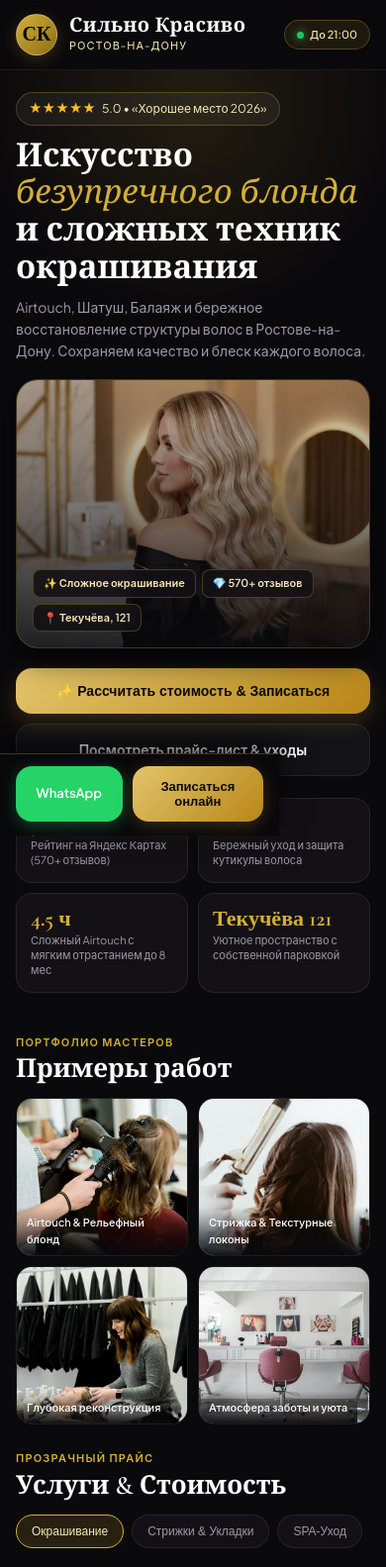
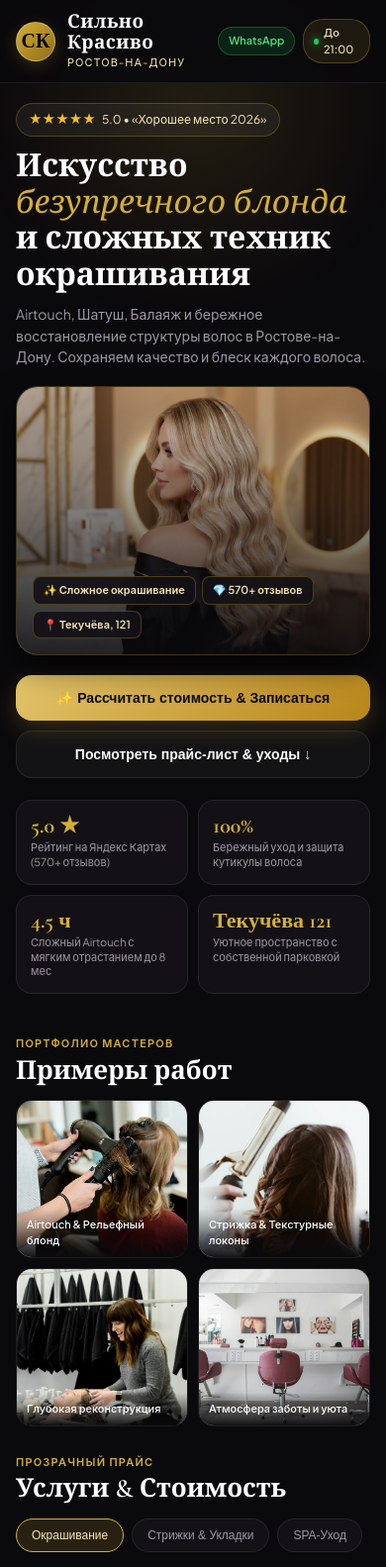
Before and after one commit to VOICEEEEEEE/codec-portfolio, a plain HTML site: page silno-krasivo/index.html in a window 390 px wide. Shown: the top 1583 px of the page at 99% size. Drawn offline with nearby package versions, Linux system fonts and the light colour scheme.

Commit message:
Fix mobile UX: remove broken bottom bar, add luxury blonde hero v3, bulletproof smooth scroll and calculator modal

```diff
--- a/silno-krasivo/index.html
+++ b/silno-krasivo/index.html
@@ -3,6 +3,10 @@
 <head>
   <meta charset="UTF-8">
   <meta name="viewport" content="width=device-width, initial-scale=1.0, maximum-scale=1.0, user-scalable=no, viewport-fit=cover">
+  <meta http-equiv="Cache-Control" content="no-cache, no-store, must-revalidate">
+  <meta http-equiv="Pragma" content="no-cache">
+  <meta http-equiv="Expires" content="0">
+
   <title>Салон красоты «Сильно Красиво» | Ростов-на-Дону, Текучёва 121</title>
   <meta name="description" content="Салон эстетики и колористики волос «Сильно Красиво» в Ростове-на-Дону. Сложное окрашивание, Airtouch, безупречный блонд, авторские стрижки и премиальный уход. Текучёва, 121. Онлайн-запись 24/7.">
 
@@ -49,7 +53,7 @@
       font-family: 'Plus Jakarta Sans', -apple-system, BlinkMacSystemFont, sans-serif;
       line-height: 1.5;
       overflow-x: hidden;
-      padding-bottom: 110px;
+      padding-bottom: 40px;
     }
 
     h1, h2, h3, h4, .font-serif {
@@ -78,12 +82,13 @@
 
     /* Header */
     header {
-      padding: 14px 0;
+      padding: 12px 0;
       border-bottom: 1px solid var(--border-subtle);
       position: sticky;
       top: 0;
       background: rgba(10, 9, 12, 0.94);
       backdrop-filter: blur(16px);
+      -webkit-backdrop-filter: blur(16px);
       z-index: 100;
     }
 
@@ -101,8 +106,8 @@
     }
 
     .brand-crest {
-      width: 42px;
-      height: 42px;
+      width: 40px;
+      height: 40px;
       border-radius: 50%;
       background: linear-gradient(135deg, #d4af37 0%, #8c6d16 100%);
       display: flex;
@@ -118,7 +123,7 @@
     }
 
     .brand-info h1 {
-      font-size: 20px;
+      font-size: 19px;
       font-weight: 700;
       letter-spacing: 0.5px;
       color: var(--text-main);
@@ -133,13 +138,19 @@
       margin-top: 1px;
     }
 
+    .header-right {
+      display: flex;
+      align-items: center;
+      gap: 8px;
+    }
+
     .status-badge {
       display: flex;
       align-items: center;
-      gap: 6px;
+      gap: 5px;
       background: rgba(212, 175, 55, 0.1);
       border: 1px solid var(--gold-border);
-      padding: 6px 12px;
+      padding: 5px 10px;
       border-radius: 20px;
       font-size: 11px;
       color: var(--gold-light);
@@ -147,17 +158,36 @@
     }
 
     .status-dot {
-      width: 7px;
-      height: 7px;
+      width: 6px;
+      height: 6px;
       background-color: #22c55e;
       border-radius: 50%;
       box-shadow: 0 0 8px #22c55e;
     }
 
+    .header-wa-btn {
+      display: flex;
+      align-items: center;
+      gap: 4px;
+      background: rgba(37, 211, 102, 0.12);
+      border: 1px solid rgba(37, 211, 102, 0.3);
+      color: #4ade80;
+      padding: 5px 10px;
+      border-radius: 20px;
+      font-size: 11px;
+      font-weight: 600;
+      text-decoration: none;
+      transition: var(--transition);
+    }
+
+    .header-wa-btn:hover {
+      background: rgba(37, 211, 102, 0.2);
+    }
+
     /* Hero Section */
     .hero {
       position: relative;
-      padding: 22px 0 16px;
+      padding: 20px 0 16px;
       z-index: 1;
     }
 
@@ -180,7 +210,7 @@
     }
 
     .hero-title {
-      font-size: 33px;
+      font-size: 32px;
       font-weight: 600;
       line-height: 1.15;
       margin-bottom: 10px;
@@ -215,13 +245,13 @@
       height: 270px;
       object-fit: cover;
       display: block;
-      filter: brightness(0.92);
+      filter: brightness(0.95);
     }
 
     .hero-overlay {
       position: absolute;
       inset: 0;
-      background: linear-gradient(180deg, rgba(10, 9, 12, 0.05) 0%, rgba(10, 9, 12, 0.88) 100%);
+      background: linear-gradient(180deg, rgba(10, 9, 12, 0.02) 0%, rgba(10, 9, 12, 0.88) 100%);
       display: flex;
       flex-direction: column;
       justify-content: flex-end;
@@ -343,6 +373,52 @@
       line-height: 1.2;
     }
 
+    /* Works Gallery Grid */
+    .gallery-grid {
+      display: grid;
+      grid-template-columns: repeat(2, 1fr);
+      gap: 10px;
+      margin-bottom: 28px;
+    }
+
+    .gallery-item {
+      position: relative;
+      border-radius: var(--radius-md);
+      overflow: hidden;
+      border: 1px solid var(--border-subtle);
+      height: 160px;
+    }
+
+    .gallery-item img {
+      width: 100%;
+      height: 100%;
+      object-fit: cover;
+      display: block;
+      transition: transform 0.3s ease;
+    }
+
+    .gallery-item:hover img {
+      transform: scale(1.04);
+    }
+
+    .gallery-label {
+      position: absolute;
+      bottom: 0;
+      inset-x: 0;
+      left: 0;
+      right: 0;
+      background: linear-gradient(180deg, transparent, rgba(10, 9, 12, 0.95));
+      padding: 8px 10px;
+      font-size: 11px;
+      font-weight: 500;
+      color: #fff;
+    }
+
+    /* Price Section */
+    #prices {
+      scroll-margin-top: 80px;
+    }
+
     /* Price Tabs */
     .price-tabs {
       display: flex;
@@ -381,7 +457,7 @@
       display: flex;
       flex-direction: column;
       gap: 10px;
-      margin-bottom: 26px;
+      margin-bottom: 28px;
       animation: fadeIn 0.25s ease-in-out;
     }
 
@@ -462,51 +538,12 @@
       cursor: pointer;
     }
 
-    /* Works Gallery Grid */
-    .gallery-grid {
-      display: grid;
-      grid-template-columns: repeat(2, 1fr);
-      gap: 10px;
-      margin-bottom: 26px;
-    }
-
-    .gallery-item {
-      position: relative;
-      border-radius: var(--radius-md);
-      overflow: hidden;
-      border: 1px solid var(--border-subtle);
-      height: 160px;
-    }
-
-    .gallery-item img {
-      width: 100%;
-      height: 100%;
-      object-fit: cover;
-      display: block;
-      transition: transform 0.3s ease;
-    }
-
-    .gallery-item:hover img {
-      transform: scale(1.04);
-    }
-
-    .gallery-label {
-      position: absolute;
-      bottom: 0;
-      inset-x: 0;
-      background: linear-gradient(180deg, transparent, rgba(10, 9, 12, 0.95));
-      padding: 8px 10px;
-      font-size: 11px;
-      font-weight: 500;
-      color: #fff;
-    }
-
     /* FAQ Section */
     .faq-list {
       display: flex;
       flex-direction: column;
       gap: 8px;
-      margin-bottom: 26px;
+      margin-bottom: 28px;
     }
 
     .faq-item {
@@ -555,7 +592,7 @@
       display: flex;
       flex-direction: column;
       gap: 10px;
-      margin-bottom: 26px;
+      margin-bottom: 28px;
     }
 
     .review-card {
@@ -595,7 +632,7 @@
       border: 1px solid var(--gold-border);
       border-radius: var(--radius-lg);
       padding: 18px;
-      margin-bottom: 26px;
+      margin-bottom: 22px;
       box-shadow: 0 10px 30px rgba(0, 0, 0, 0.4);
     }
 
@@ -645,6 +682,36 @@
       background: rgba(212, 175, 55, 0.1);
     }
 
+    /* Big Bottom CTA Banner */
+    .cta-banner-card {
+      background: linear-gradient(135deg, #1b1720 0%, #110f14 100%);
+      border: 1px solid var(--gold-border);
+      border-radius: var(--radius-lg);
+      padding: 22px 18px;
+      margin-bottom: 24px;
+      text-align: center;
+      box-shadow: 0 10px 25px rgba(0, 0, 0, 0.5);
+    }
+
+    .cta-banner-title {
+      font-size: 22px;
+      font-weight: 700;
+      color: #fff;
+      margin-bottom: 6px;
+    }
+
+    .cta-banner-desc {
+      font-size: 13px;
+      color: var(--text-muted);
+      margin-bottom: 16px;
+      line-height: 1.45;
+    }
+
+    .cta-banner-btns {
+      display: flex;
+      gap: 10px;
+    }
+
     /* Demo Badge Footer */
     .codec-badge {
       background: rgba(20, 18, 24, 0.95);
@@ -673,67 +740,13 @@
       text-decoration: underline;
     }
 
-    /* Fixed Bottom Action Bar */
-    .sticky-bar {
-      position: fixed;
-      bottom: 0;
-      inset-x: 0;
-      background: rgba(10, 9, 12, 0.96);
-      backdrop-filter: blur(20px);
-      border-top: 1px solid var(--gold-border);
-      padding: 12px 16px;
-      padding-bottom: max(14px, env(safe-area-inset-bottom));
-      z-index: 200;
-      box-shadow: 0 -8px 24px rgba(0, 0, 0, 0.7);
-    }
-
-    .sticky-bar-inner {
-      max-width: 480px;
-      margin: 0 auto;
-      display: flex;
-      gap: 10px;
-    }
-
-    .btn-wa {
-      background: #25d366;
-      color: #fff;
-      font-weight: 600;
-      flex: 1;
-      padding: 13px 12px;
-      border-radius: var(--radius-md);
-      font-size: 13px;
-      display: flex;
-      align-items: center;
-      justify-content: center;
-      gap: 6px;
-      text-decoration: none;
-      box-shadow: 0 4px 16px rgba(37, 211, 102, 0.3);
-    }
-
-    .btn-main-cta {
-      background: linear-gradient(135deg, #e3c46b 0%, #b88619 100%);
-      color: #0c0a0e;
-      font-weight: 700;
-      flex: 1.3;
-      padding: 13px 12px;
-      border-radius: var(--radius-md);
-      font-size: 13px;
-      display: flex;
-      align-items: center;
-      justify-content: center;
-      gap: 6px;
-      text-decoration: none;
-      box-shadow: 0 4px 18px var(--gold-glow);
-      cursor: pointer;
-      border: none;
-    }
-
     /* Interactive Booking Calculator Modal */
     .modal-overlay {
       position: fixed;
       inset: 0;
-      background: rgba(0, 0, 0, 0.75);
+      background: rgba(0, 0, 0, 0.8);
       backdrop-filter: blur(8px);
+      -webkit-backdrop-filter: blur(8px);
       z-index: 999;
       display: none;
       align-items: flex-end;
@@ -855,9 +868,14 @@
           <p>Ростов-на-Дону</p>
         </div>
       </a>
-      <div class="status-badge">
-        <span class="status-dot"></span>
-        <span>До 21:00</span>
+      <div class="header-right">
+        <a href="https://wa.me/79381621629?text=Здравствуйте!%20Хочу%20записаться%20в%20салон%20«Сильно%20Красиво»" class="header-wa-btn">
+          <span>WhatsApp</span>
+        </a>
+        <div class="status-badge">
+          <span class="status-dot"></span>
+          <span>До 21:00</span>
+        </div>
       </div>
     </div>
   </header>
@@ -881,7 +899,7 @@
 
       <!-- Hero Visual -->
       <div class="hero-visual">
-        <img src="images/hero_blonde.jpg" alt="Блонд салон Сильно Красиво" class="hero-img">
+        <img src="images/hero_blonde_v3.jpg?v=3" alt="Блонд салон Сильно Красиво" class="hero-img">
         <div class="hero-overlay">
           <div class="hero-tags">
             <span class="hero-tag">✨ Сложное окрашивание</span>
@@ -893,12 +911,12 @@
 
       <!-- Quick Action Buttons -->
       <div class="cta-group">
-        <button onclick="openBookingModal('Airtouch / Сложное окрашивание')" class="btn btn-gold">
+        <button onclick="openBookingModal('Airtouch / Сложное окрашивание', 7500)" class="btn btn-gold">
           <span>✨ Рассчитать стоимость & Записаться</span>
         </button>
-        <a href="#prices" class="btn btn-secondary">
-          <span>Посмотреть прайс-лист & уходы</span>
-        </a>
+        <button onclick="scrollToPrices()" class="btn btn-secondary">
+          <span>Посмотреть прайс-лист & уходы ↓</span>
+        </button>
       </div>
 
       <!-- Trust Stats Grid -->
@@ -923,7 +941,7 @@
     </section>
 
     <!-- Works Gallery Preview -->
-    <section style="margin-bottom: 26px;">
+    <section style="margin-bottom: 28px;">
       <div class="section-header">
         <div class="section-tag">Портфолио мастеров</div>
         <h3 class="section-title">Примеры работ</h3>
@@ -931,26 +949,26 @@
 
       <div class="gallery-grid">
         <div class="gallery-item">
-          <img src="images/airtouch.jpg" alt="Airtouch Сильно Красиво">
+          <img src="images/airtouch.jpg?v=3" alt="Airtouch Сильно Красиво">
           <div class="gallery-label">Airtouch & Рельефный блонд</div>
         </div>
         <div class="gallery-item">
-          <img src="images/styling.jpg" alt="Стрижки и укладки">
+          <img src="images/styling.jpg?v=3" alt="Стрижки и укладки">
           <div class="gallery-label">Стрижка & Текстурные локоны</div>
         </div>
         <div class="gallery-item">
-          <img src="images/care_treatment.jpg" alt="Уход за волосами">
+          <img src="images/care_treatment.jpg?v=3" alt="Уход за волосами">
           <div class="gallery-label">Глубокая реконструкция</div>
         </div>
         <div class="gallery-item">
-          <img src="images/salon_interior.jpg" alt="Интерьер салона">
+          <img src="images/salon_interior.jpg?v=3" alt="Интерьер салона">
           <div class="gallery-label">Атмосфера заботы и уюта</div>
         </div>
       </div>
     </section>
 
     <!-- Price Section with Interactive Tabs -->
-    <section id="prices" style="margin-bottom: 26px;">
+    <section id="prices" style="margin-bottom: 28px;">
       <div class="section-header">
         <div class="section-tag">Прозрачный прайс</div>
         <h3 class="section-title">Услуги & Стоимость</h3>
@@ -1121,7 +1139,7 @@
     </section>
 
     <!-- FAQ Section -->
-    <section style="margin-bottom: 26px;">
+    <section style="margin-bottom: 28px;">
       <div class="section-header">
         <div class="section-tag">Частые вопросы</div>
         <h3 class="section-title">Всё, что важно знать</h3>
@@ -1161,7 +1179,7 @@
     </section>
 
     <!-- Reviews from Real Guests -->
-    <section style="margin-bottom: 26px;">
+    <section style="margin-bottom: 28px;">
       <div class="section-header">
         <div class="section-tag">Яндекс Карты • 570+ отзывов</div>
         <h3 class="section-title">Что говорят гости</h3>
@@ -1213,6 +1231,20 @@
       </div>
     </section>
 
+    <!-- Bottom Action CTA Banner -->
+    <section class="cta-banner-card">
+      <h3 class="cta-banner-title">Мечтаете об идеальном блонде?</h3>
+      <p class="cta-banner-desc">Запишитесь на бережное окрашивание или бесплатную консультацию колориста</p>
+      <div class="cta-banner-btns">
+        <button onclick="openBookingModal('Airtouch / Окрашивание', 7500)" class="btn btn-gold" style="flex: 1.2;">
+          <span>✨ Онлайн-запись</span>
+        </button>
+        <a href="https://wa.me/79381621629?text=Здравствуйте!%20Хочу%20записаться%20в%20салон%20«Сильно%20Красиво»" class="btn btn-secondary" style="flex: 1;">
+          <span>WhatsApp</span>
+        </a>
+      </div>
+    </section>
+
     <!-- Demo Project Notice -->
     <div class="codec-badge">
       <h5>Концепт-проект студии CODEC</h5>
@@ -1226,18 +1258,6 @@
     </div>
 
   </main>
-
-  <!-- Sticky Mobile Action Bar -->
-  <div class="sticky-bar">
-    <div class="sticky-bar-inner">
-      <a href="https://wa.me/79381621629?text=Здравствуйте!%20Хочу%20записаться%20в%20салон%20«Сильно%20Красиво»" class="btn-wa">
-        <span>WhatsApp</span>
-      </a>
-      <button onclick="openBookingModal('Airtouch / Окрашивание')" class="btn-main-cta">
-        <span>Записаться онлайн</span>
-      </button>
-    </div>
-  </div>
 
   <!-- Interactive Booking Sheet Modal -->
   <div id="bookingModal" class="modal-overlay" onclick="closeModalOnBackdrop(event)">
@@ -1285,7 +1305,21 @@
   </div>
 
   <script>
-    // Tab switching with smooth fade
+    // Bulletproof smooth scroll to prices
+    function scrollToPrices() {
+      const el = document.getElementById('prices');
+      if (el) {
+        const headerOffset = 65;
+        const elementPosition = el.getBoundingClientRect().top;
+        const offsetPosition = elementPosition + window.pageYOffset - headerOffset;
+        window.scrollTo({
+          top: offsetPosition,
+          behavior: 'smooth'
+        });
+      }
+    }
+
+    // Tab switching
     function switchCategory(catId, btn) {
       document.querySelectorAll('.price-list').forEach(el => el.style.display = 'none');
       document.querySelectorAll('.tab-btn').forEach(b => b.classList.remove('active'));
@@ -1305,7 +1339,7 @@
     // Modal & Calculator State
     let currentService = 'Airtouch / Балаяж';
     let currentBasePrice = 7500;
-    let currentLength = 'До плеч (короткие)';
+    let currentLength = 'До плеч';
     let currentLengthMult = 1.0;
 
     function openBookingModal(serviceName, basePrice) {
@@ -1313,7 +1347,6 @@
         currentService = serviceName;
         if (basePrice) currentBasePrice = basePrice;
 
-        // Update pill active state
         document.querySelectorAll('#servicePills .pill-opt').forEach(p => {
           if (p.innerText.includes(serviceName.split(' ')[0])) {
             p.classList.add('active');
```
Also changed, not shown: silno-krasivo/images/hero_blonde_v3.jpg (added).
